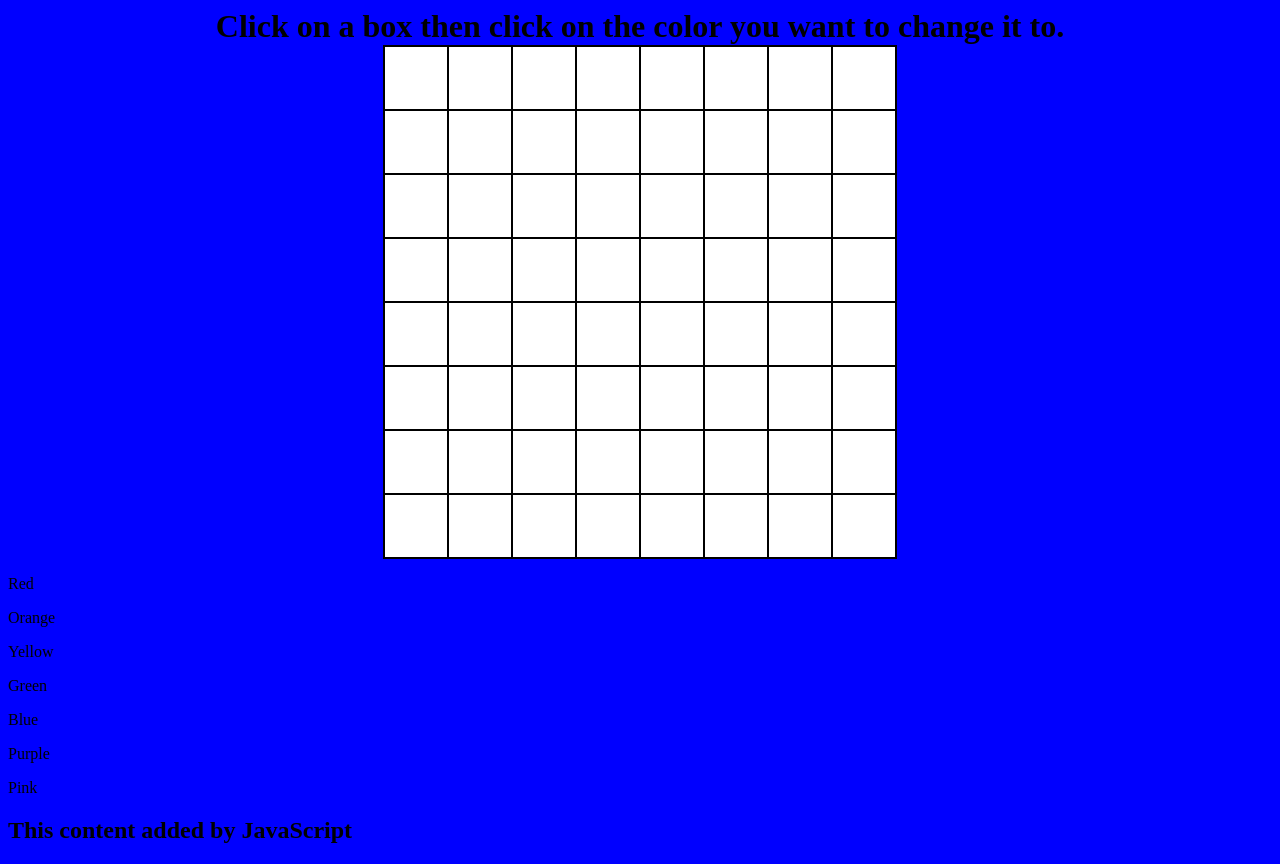
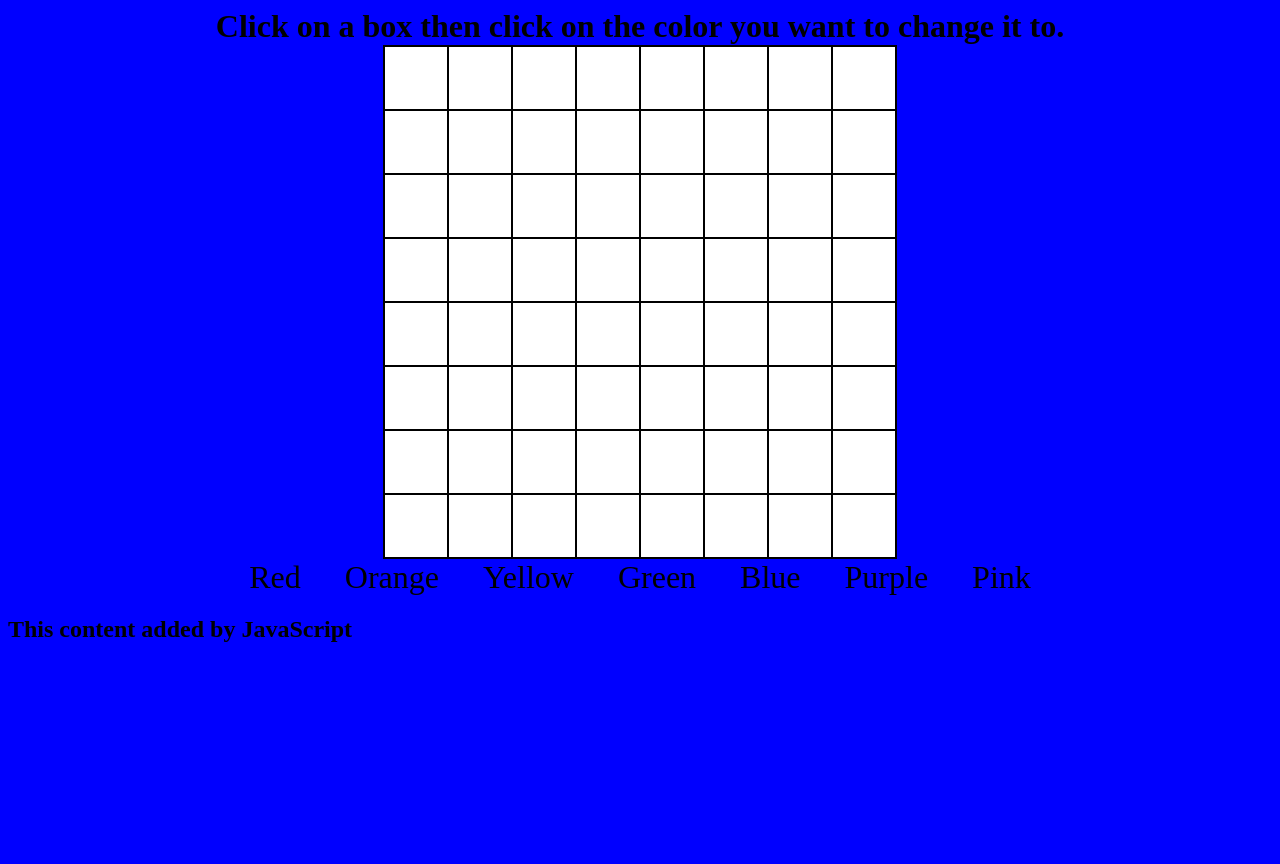
Before and after one commit to ahmet-uy/website, a plain HTML site: page index.html in a window 1280 px wide. After the commit the page ends 800 px from the top, so only its background shows below. Drawn offline with Linux system fonts and the light colour scheme.

Commit message:
centered colors

```diff
--- a/style.css
+++ b/style.css
@@ -16,3 +16,13 @@ td {
     height: 60px;
     background-color: white;
 }
+div {
+    display: block;
+    text-align: center;
+    margin: auto;
+}
+p {
+    display: inline;
+    padding: 20px;
+    font-size: xx-large;
+}
```
